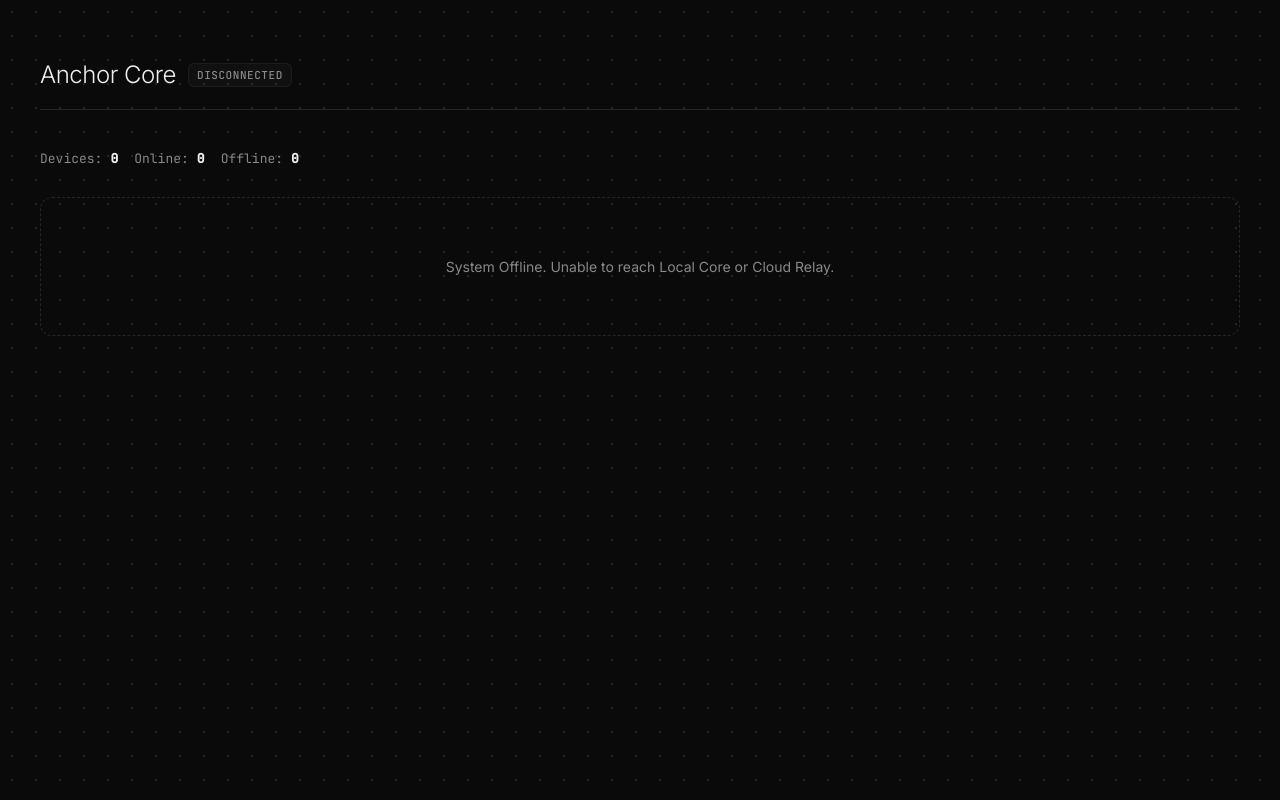
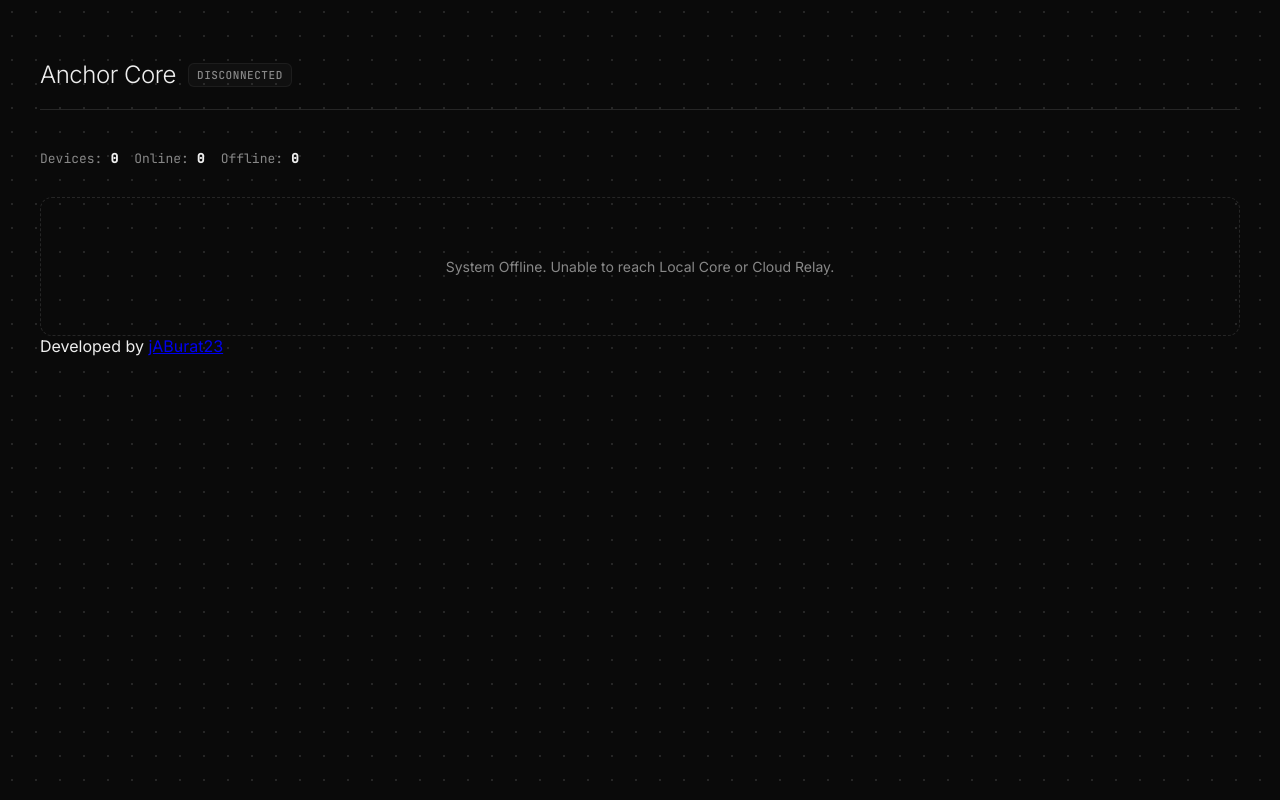
Before and after one commit to jABurat23/anchor, a website: page public/index.html in a window 1280 px wide. Drawn offline with Linux system fonts and the light colour scheme; no server answers.

Commit message:
Add animated footer with GitHub link to dashboard

```diff
--- a/public/index.html
+++ b/public/index.html
@@ -109,6 +109,9 @@
         load();
         setInterval(load, 2000);
     </script>
+    <footer class="animated-footer">
+        Developed by <a href="https://github.com/jABurat23" target="_blank" rel="noopener noreferrer">jABurat23</a>
+    </footer>
 </body>
 
 </html>
```
